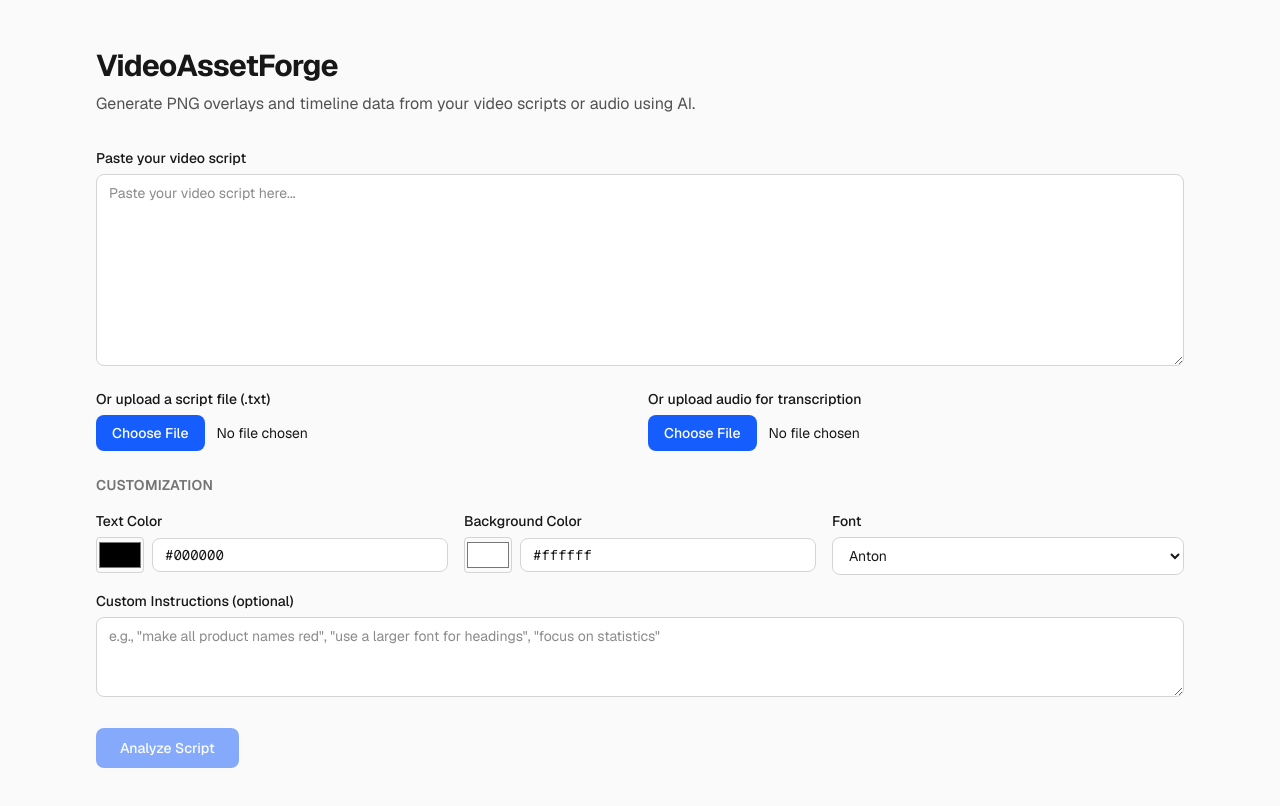
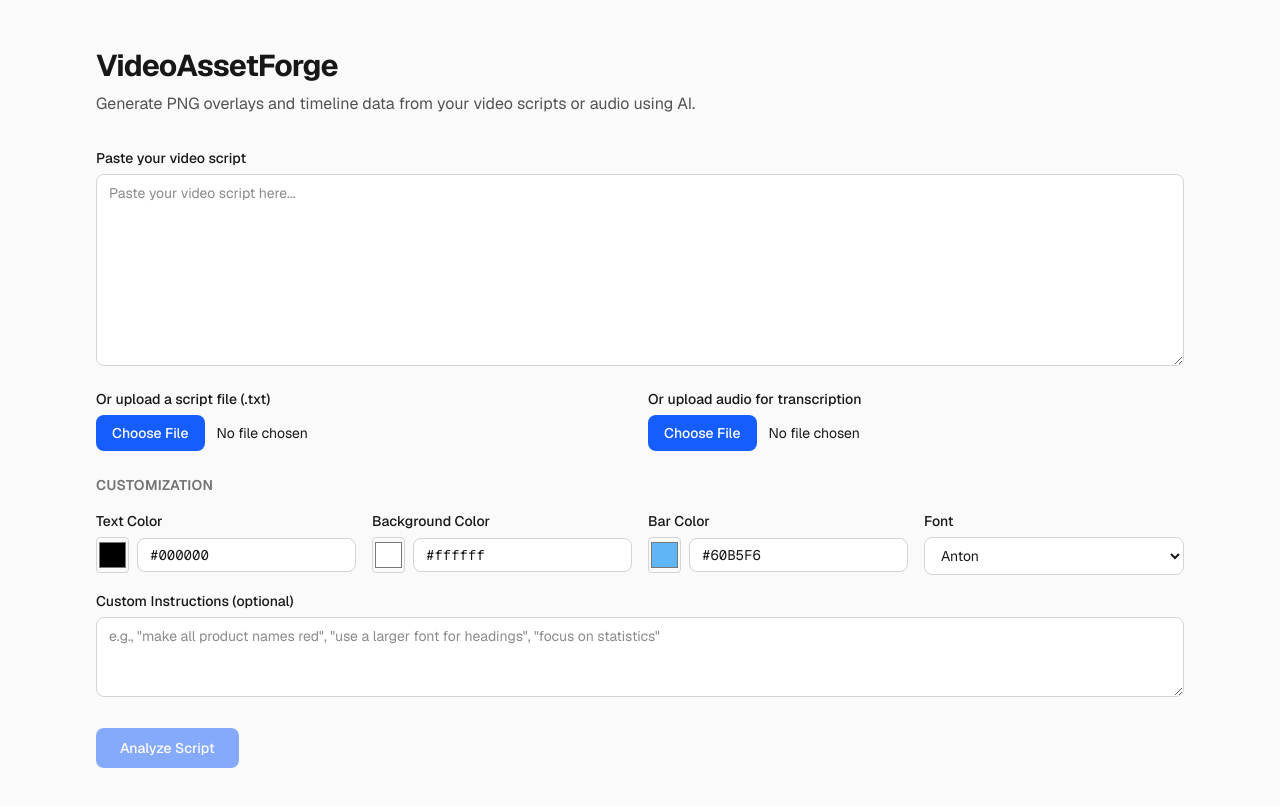
Before and after one commit to avoajaugochukwu/yt-png-generator, a Next.js app: page / in a window 1280 px wide. Shown: the top 806 px of the page. Built offline with nearby package versions, Linux system fonts and the light colour scheme.

Commit message:
Add bar color customization option in CustomizationPanel and update related components. Adjusted ForgeForm state to include barColor, modified canvas rendering logic to use dynamic barColor, and updated type definitions to support new customization property.

```diff
--- a/app/components/CustomizationPanel.tsx
+++ b/app/components/CustomizationPanel.tsx
@@ -27,7 +27,7 @@ export default function CustomizationPanel({
         Customization
       </h3>
 
-      <div className="grid grid-cols-1 sm:grid-cols-3 gap-4">
+      <div className="grid grid-cols-1 sm:grid-cols-4 gap-4">
         <div>
           <label className="block text-sm font-medium mb-1.5">Text Color</label>
           <div className="flex items-center gap-2">
@@ -67,6 +67,25 @@ export default function CustomizationPanel({
         </div>
 
         <div>
+          <label className="block text-sm font-medium mb-1.5">Bar Color</label>
+          <div className="flex items-center gap-2">
+            <input
+              type="color"
+              value={customization.barColor}
+              onChange={(e) => update('barColor', e.target.value)}
+              className="h-9 w-12 rounded border border-neutral-300 dark:border-neutral-700 cursor-pointer"
+            />
+            <input
+              type="text"
+              value={customization.barColor}
+              onChange={(e) => update('barColor', e.target.value)}
+              className="flex-1 rounded-lg border border-neutral-300 dark:border-neutral-700 bg-white dark:bg-neutral-900 px-3 py-1.5 text-sm font-mono"
+              placeholder="#60B5F6"
+            />
+          </div>
+        </div>
+
+        <div>
           <label className="block text-sm font-medium mb-1.5">Font</label>
           <select
             value={customization.fontFamily}
--- a/app/components/ForgeForm.tsx
+++ b/app/components/ForgeForm.tsx
@@ -27,6 +27,7 @@ export default function ForgeForm() {
   const [customization, setCustomization] = useState<CustomizationOptions>({
     textColor: '#000000',
     backgroundColor: '#ffffff',
+    barColor: '#60B5F6',
     fontFamily: 'Anton',
   });
   const [customInstructions, setCustomInstructions] = useState('');
--- a/lib/canvas.ts
+++ b/lib/canvas.ts
@@ -18,7 +18,7 @@ const FONT_MAP: Record<string, string> = {
 
 const PADDING = 40;
 const BAR_WIDTH = 12;
-const BAR_COLOR = '#60B5F6'; // light blue
+const DEFAULT_BAR_COLOR = '#60B5F6'; // light blue
 const HEADING_TYPES: Set<VisualElement['type']> = new Set(['main-title', 'listicle-heading']);
 
 interface SizeConfig {
@@ -89,7 +89,7 @@ export function generatePng(
   // Left bar for headings
   const hasBar = HEADING_TYPES.has(element.type);
   if (hasBar) {
-    ctx.fillStyle = BAR_COLOR;
+    ctx.fillStyle = options.barColor || DEFAULT_BAR_COLOR;
     ctx.fillRect(0, 0, BAR_WIDTH, canvasHeight);
   }
 
--- a/lib/idb.ts
+++ b/lib/idb.ts
@@ -11,6 +11,7 @@ export interface CurrentSession {
   customization: {
     textColor: string;
     backgroundColor: string;
+    barColor: string;
     fontFamily: string;
   };
   customInstructions: string;
--- a/lib/types.ts
+++ b/lib/types.ts
@@ -30,6 +30,7 @@ export interface AnalyzeResponse {
 export interface CustomizationOptions {
   textColor: string;
   backgroundColor: string;
+  barColor: string;
   fontFamily: string;
 }
 
```
